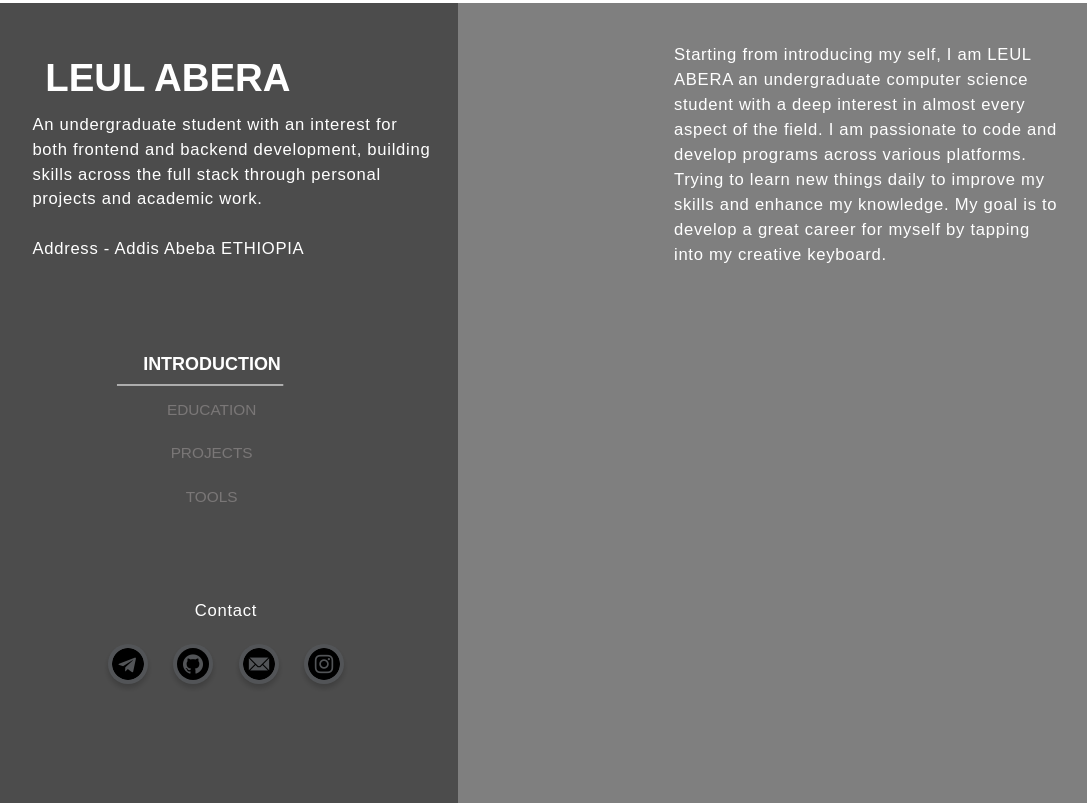
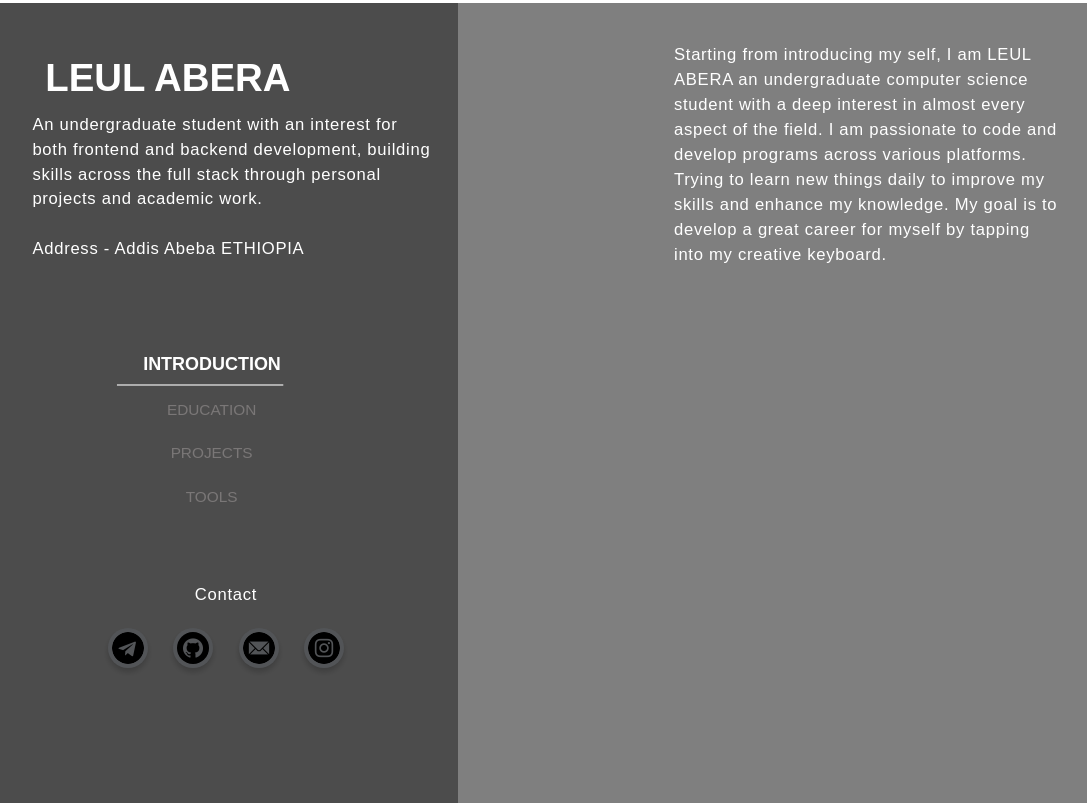
Before and after one commit to Leul-ab/Leul-s-Portfolio, a plain HTML site: page index.html in a window 1280 px wide. Shown: the part 797-1600 px from the top of the page, without its empty margins (6-1093 px from the left). Drawn offline with Linux system fonts and the light colour scheme; grey boxes are pictures that could not be loaded.

Commit message:
Update styles.css

```diff
--- a/styles.css
+++ b/styles.css
@@ -200,7 +200,7 @@ button.active::after {
 }
 
 .social-section p {
-  margin-top: 10vh;
+  margin-top: 8vh;
   margin-right: auto;
   margin-left: auto;
   margin-bottom: .5vh;
```
